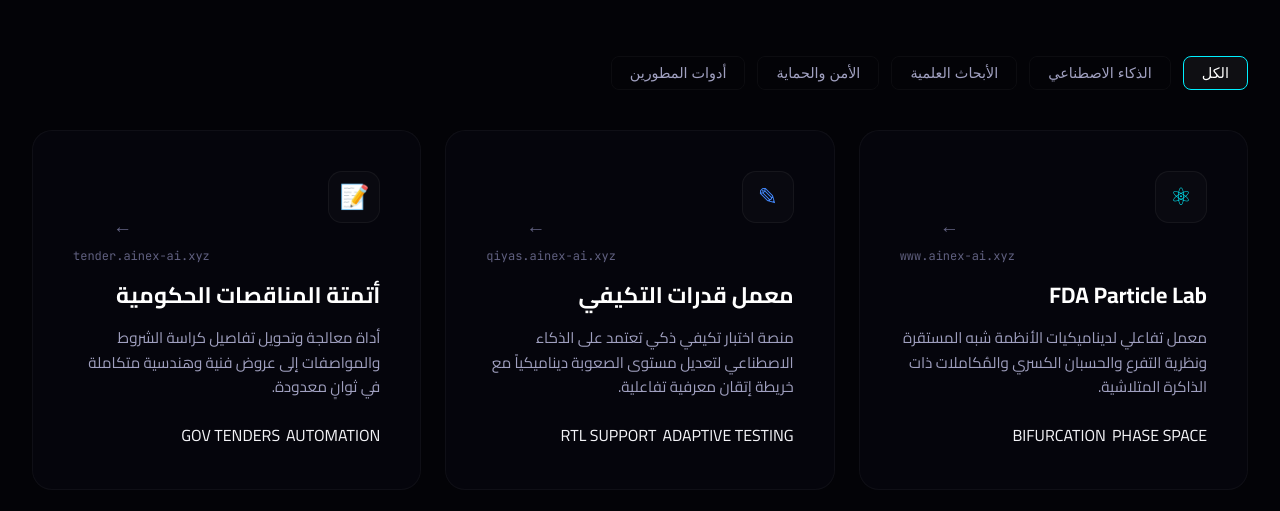
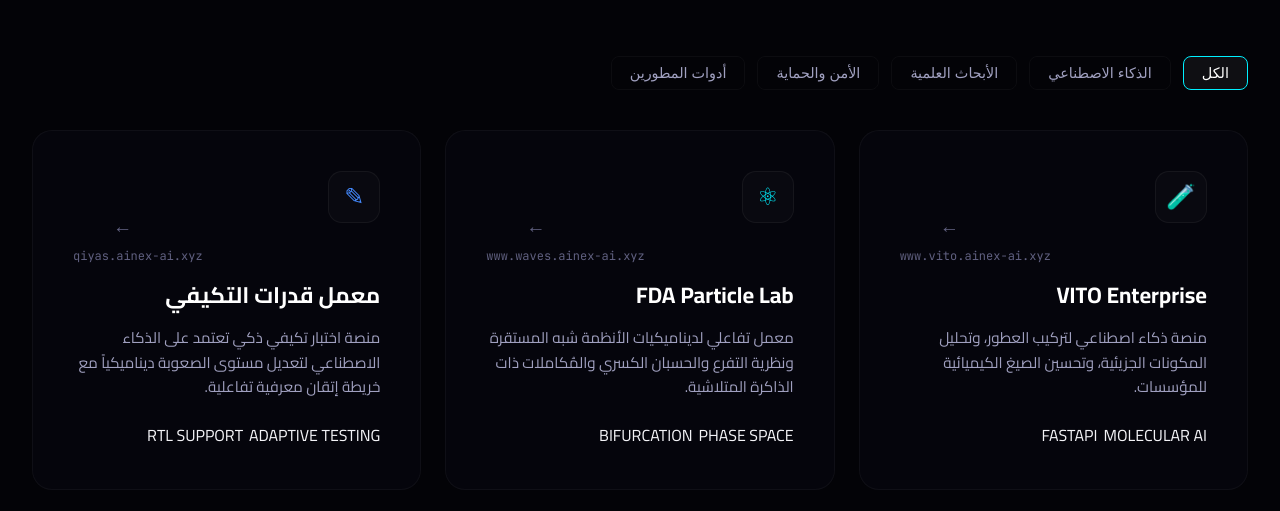
Before and after one commit to mhh1430hacker/Ainex_RGB, a plain HTML site: page index.html in a window 1280 px wide. Shown: the part 1960-2471 px from the top of the page. Drawn offline with Linux system fonts and the light colour scheme; no server answers.

Commit message:
Update project links and add new project card

```diff
--- a/index.html
+++ b/index.html
@@ -579,7 +579,7 @@
             <span class="chip">PostgreSQL</span>
           </div>
           <div class="vito-actions">
-            <a href="#" class="btn btn-primary">Live Demo</a>
+            <a href="https://www.vito.ainex-ai.xyz" target="_blank" class="btn btn-primary">Live Demo</a>
             <a href="#" class="btn btn-ghost">GitHub</a>
           </div>
         </div>
@@ -610,12 +610,27 @@
       </div>
 
       <div class="projects-grid">
+        <!-- Project Vito Linked Dynamic -->
+        <div class="project-card reveal" data-category="ai">
+          <div class="card-top">
+            <span class="card-arrow">&larr;</span>
+            <div class="card-icon" style="color:var(--accent-cyan)">&#129514;</div>
+            <div class="card-domain">www.vito.ainex-ai.xyz</div>
+            <h3>VITO Enterprise</h3>
+            <p class="card-desc">منصة ذكاء اصطناعي لتركيب العطور، وتحليل المكونات الجزيئية، وتحسين الصيغ الكيميائية للمؤسسات.</p>
+          </div>
+          <div class="card-tags">
+            <span class="card-tag">MOLECULAR AI</span>
+            <span class="card-tag">FASTAPI</span>
+          </div>
+        </div>
+
         <!-- Project 1 -->
         <div class="project-card reveal" data-category="research">
           <div class="card-top">
             <span class="card-arrow">&larr;</span>
             <div class="card-icon" style="color:var(--accent-cyan)">&#9883;</div>
-            <div class="card-domain">www.ainex-ai.xyz</div>
+            <div class="card-domain">www.waves.ainex-ai.xyz</div>
             <h3>FDA Particle Lab</h3>
             <p class="card-desc">معمل تفاعلي لديناميكيات الأنظمة شبه المستقرة ونظرية التفرع والحسبان الكسري والمُكاملات ذات الذاكرة المتلاشية.</p>
           </div>
@@ -993,7 +1008,6 @@
     // ===== ABS-LAYER: ASYNC REALTIME DATA FETCHER WITH GRACEFUL FALLBACK =====
     async function fetchGitHubTelemetry() {
       const feedContainer = document.getElementById('github-feed');
-      // Abstraction layer simulation / direct API request securely with caching principle
       try {
         const response = await fetch('https://api.github.com/users/mhh1430hacker/events/public');
         if (!response.ok) throw new Error('API Rate limit or network down');
@@ -1013,7 +1027,6 @@
           });
         } else { throw new Error('No public events found'); }
       } catch (error) {
-        // Fallback Architecture
         feedContainer.innerHTML = `
           <div class="feed-item release">
             <div class="time">تحديث مستقر (الوضع الاحتياطي)</div>
```
